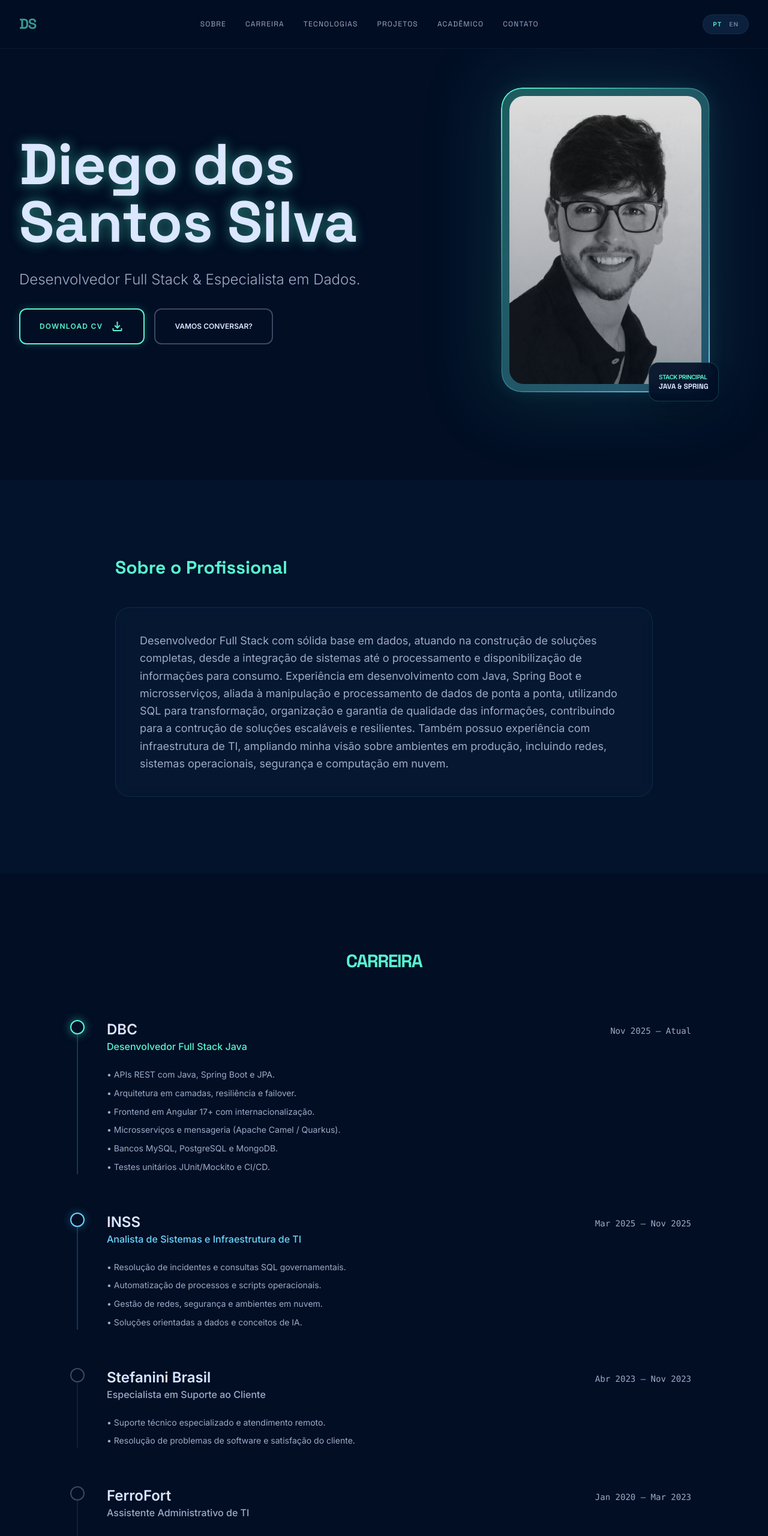
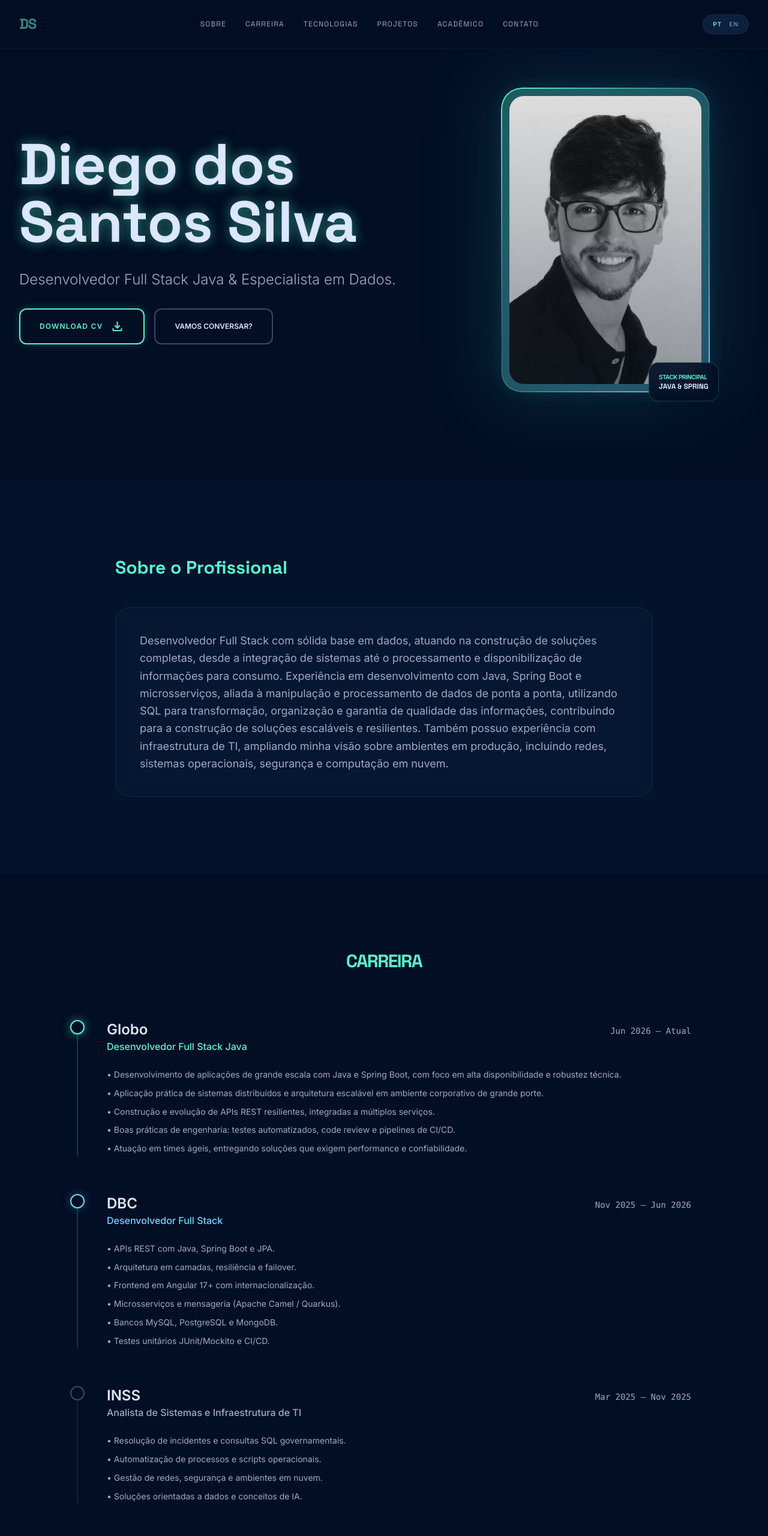
Before and after one commit to diegosantosss/meu-portfolio, a plain HTML site: page index.html in a window 1280 px wide. Shown: the top 2560 px of the page at 60% size. Drawn offline with nearby package versions, Linux system fonts and the light colour scheme.

Commit message:
Atualiza portfolio: Globo, projetos e traducoes

```diff
--- a/index.html
+++ b/index.html
@@ -62,7 +62,7 @@
             <div class="max-w-7xl mx-auto w-full grid grid-cols-1 md:grid-cols-12 gap-12 items-center relative z-10">
                 <div class="md:col-span-7 space-y-8" data-aos="fade-up" data-aos-duration="1200">
                     <h1 class="text-6xl md:text-8xl font-headline font-bold text-on-surface glow-primary leading-tight">Diego dos Santos Silva</h1>
-                    <p class="text-xl md:text-2xl font-light text-on-surface-variant leading-relaxed" data-i18n="hero-desc">Desenvolvedor Full Stack & Especialista em Dados.</p>
+                    <p class="text-xl md:text-2xl font-light text-on-surface-variant leading-relaxed" data-i18n="hero-desc">Desenvolvedor Full Stack Java & Especialista em Dados.</p>
                     <div class="flex flex-wrap gap-4 mt-4">
                         <a href="documentos/curriculo DS(fs)..pdf" download="Curriculo_Diego_Santos.pdf" class="px-8 py-4 border-2 border-primary text-primary hover:bg-primary hover:text-surface font-black text-xs tracking-widest uppercase flex items-center gap-3 transition-all duration-300 rounded-xl shadow-[0_0_15px_rgba(88,245,209,0.2)]">Download CV <span class="material-symbols-outlined">download</span></a>
                         <a href="https://api.whatsapp.com/send?phone=5583988195457&text=Olá Diego" target="_blank" class="px-8 py-4 border-2 border-outline-variant text-on-surface hover:border-primary hover:text-primary font-black text-xs uppercase flex items-center gap-3 transition-all duration-300 rounded-xl" data-i18n="hero-chat">Vamos conversar? <span class="material-symbols-outlined">chat</span></a>
@@ -102,15 +102,23 @@
                     <div class="relative pl-12 border-l-2 border-primary/20" data-aos="fade-left">
                         <div class="absolute w-6 h-6 bg-[#010e24] border-2 border-primary rounded-full -left-[13px] top-0 shadow-[0_0_15px_rgba(88,245,209,0.5)]"></div>
                         <div class="flex flex-col md:flex-row justify-between mb-6">
-                            <div><h3 class="text-2xl font-bold text-on-surface">DBC</h3><p class="text-primary font-medium">Desenvolvedor Full Stack Java</p></div>
-                            <span class="text-on-surface-variant font-mono text-sm mt-2">Nov 2025 – Atual</span>
+                            <div><h3 class="text-2xl font-bold text-on-surface">Globo</h3><p class="text-primary font-medium">Desenvolvedor Full Stack Java</p></div>
+                            <span class="text-on-surface-variant font-mono text-sm mt-2">Jun 2026 – Atual</span>
+                        </div>
+                        <ul class="text-on-surface-variant space-y-2 list-none text-sm leading-relaxed" data-i18n="exp-globo-full"></ul>
+                    </div>
+                    <div class="relative pl-12 border-l-2 border-tertiary/20" data-aos="fade-left" data-aos-delay="100">
+                        <div class="absolute w-6 h-6 bg-[#010e24] border-2 border-tertiary rounded-full -left-[13px] top-0 shadow-[0_0_15px_rgba(108,214,255,0.3)]"></div>
+                        <div class="flex flex-col md:flex-row justify-between mb-6">
+                            <div><h3 class="text-2xl font-bold text-on-surface">DBC</h3><p class="text-tertiary font-medium">Desenvolvedor Full Stack</p></div>
+                            <span class="text-on-surface-variant font-mono text-sm mt-2">Nov 2025 – Jun 2026</span>
                         </div>
                         <ul class="text-on-surface-variant space-y-2 list-none text-sm leading-relaxed" data-i18n="exp-dbc-full"></ul>
                     </div>
-                    <div class="relative pl-12 border-l-2 border-tertiary/20" data-aos="fade-left" data-aos-delay="200">
-                        <div class="absolute w-6 h-6 bg-[#010e24] border-2 border-tertiary rounded-full -left-[13px] top-0 shadow-[0_0_15px_rgba(108,214,255,0.3)]"></div>
+                    <div class="relative pl-12 border-l-2 border-outline-variant/30" data-aos="fade-left" data-aos-delay="200">
+                        <div class="absolute w-6 h-6 bg-[#010e24] border-2 border-outline-variant rounded-full -left-[13px] top-0"></div>
                         <div class="flex flex-col md:flex-row justify-between mb-6">
-                            <div><h3 class="text-2xl font-bold text-on-surface">INSS</h3><p class="text-tertiary font-medium">Analista de Sistemas e Infraestrutura de TI</p></div>
+                            <div><h3 class="text-2xl font-bold text-on-surface">INSS</h3><p class="text-on-surface-variant font-medium">Analista de Sistemas e Infraestrutura de TI</p></div>
                             <span class="text-on-surface-variant font-mono text-sm mt-2">Mar 2025 – Nov 2025</span>
                         </div>
                         <ul class="text-on-surface-variant space-y-2 list-none text-sm leading-relaxed" data-i18n="exp-inss-full"></ul>
@@ -126,7 +134,7 @@
                     <div class="relative pl-12 border-l-2 border-outline-variant/30" data-aos="fade-left" data-aos-delay="400">
                         <div class="absolute w-6 h-6 bg-[#010e24] border-2 border-outline-variant rounded-full -left-[13px] top-0"></div>
                         <div class="flex flex-col md:flex-row justify-between mb-6">
-                            <div><h3 class="text-2xl font-bold text-on-surface">FerroFort</h3><p class="text-on-surface-variant font-medium">Assistente Administrativo de TI</p></div>
+                            <div><h3 class="text-2xl font-bold text-on-surface">FerroFort</h3><p class="text-on-surface-variant font-medium">Técnico de Suporte de TI </p></div>
                             <span class="text-on-surface-variant font-mono text-sm mt-2">Jan 2020 – Mar 2023</span>
                         </div>
                         <ul class="text-on-surface-variant space-y-2 list-none text-sm leading-relaxed" data-i18n="exp-ferro-full"></ul>
@@ -181,15 +189,18 @@
 
         <section class="py-32 px-8 bg-surface-container-low" id="projetos" data-aos="fade-up">
             <div class="max-w-7xl mx-auto">
-                <h2 class="text-3xl font-headline font-bold text-center mb-20 uppercase tracking-widest" data-i18n="nav-projects">Engenharia e Projetos</h2>
+                <div class="text-center mb-20">
+                    <h2 class="text-3xl font-headline font-bold uppercase tracking-widest" data-i18n="nav-projects">Projetos</h2>
+                    <p class="text-xs text-on-surface-variant mt-4 tracking-wide max-w-xl mx-auto leading-relaxed" data-i18n="proj-subtitle">Projetos corporativos e privados — código e deploys mantidos sob confidencialidade.</p>
+                </div>
                 <div class="grid grid-cols-1 md:grid-cols-2 lg:grid-cols-4 gap-8">
                     <div class="glass-card p-6 rounded-3xl group" data-aos="zoom-in" data-aos-delay="100">
-                        <div class="aspect-video rounded-2xl overflow-hidden mb-6"><img src="https://images.unsplash.com/photo-1534447677768-be436bb09401?auto=format&fit=crop&w=600" class="w-full h-full object-cover group-hover:scale-110 transition-transform"></div>
+                        <div class="aspect-video rounded-2xl overflow-hidden mb-6"><img src="https://images.unsplash.com/photo-1550745165-9bc0b252726f?auto=format&fit=crop&w=600" class="w-full h-full object-cover group-hover:scale-110 transition-transform"></div>
                         <h4 class="font-bold text-primary text-xl mb-3">Desbravadores</h4><p class="text-xs text-on-surface-variant leading-relaxed" data-i18n="proj-desb"></p>
                     </div>
                     <div class="glass-card p-6 rounded-3xl group" data-aos="zoom-in" data-aos-delay="200">
-                        <div class="aspect-video rounded-2xl overflow-hidden mb-6"><img src="https://images.unsplash.com/photo-1485846234645-a62644f84728?auto=format&fit=crop&w=600" class="w-full h-full object-cover group-hover:scale-110 transition-transform"></div>
-                        <h4 class="font-bold text-tertiary text-xl mb-3">CINE(X)</h4><p class="text-xs text-on-surface-variant leading-relaxed" data-i18n="proj-cine"></p>
+                        <div class="aspect-video rounded-2xl overflow-hidden mb-6"><img src="https://images.unsplash.com/photo-1522071820081-009f0129c71c?auto=format&fit=crop&w=600" class="w-full h-full object-cover group-hover:scale-110 transition-transform"></div>
+                        <h4 class="font-bold text-tertiary text-xl mb-3">PROVAS</h4><p class="text-xs text-on-surface-variant leading-relaxed" data-i18n="proj-provas"></p>
                     </div>
                     <div class="glass-card p-6 rounded-3xl group" data-aos="zoom-in" data-aos-delay="300">
                         <div class="aspect-video rounded-2xl overflow-hidden mb-6"><img src="https://images.unsplash.com/photo-1434030216411-0b793f4b4173?auto=format&fit=crop&w=600" class="w-full h-full object-cover group-hover:scale-110 transition-transform"></div>
--- a/js/translations.js
+++ b/js/translations.js
@@ -1,23 +1,25 @@
 const translations = {
     pt: {
         "nav-about": "Sobre", "nav-career": "Carreira", "nav-tech": "Tecnologias", "nav-projects": "Projetos", "nav-edu": "Acadêmico", "nav-contact": "Contato",
-        "hero-desc": "Desenvolvedor Full Stack & Especialista em Dados.",
+        "hero-desc": "Desenvolvedor Full Stack Java & Especialista em Dados.",
         "hero-chat": "Vamos conversar?",
         "about-title": "Sobre o Profissional",
-        "about-full": "Desenvolvedor Full Stack com sólida base em dados, atuando na construção de soluções completas, desde a integração de sistemas até o processamento e disponibilização de informações para consumo. Experiência em desenvolvimento com Java, Spring Boot e microsserviços, aliada à manipulação e processamento de dados de ponta a ponta, utilizando SQL para transformação, organização e garantia de qualidade das informações, contribuindo para a contrução de soluções escaláveis e resilientes. Também possuo experiência com infraestrutura de TI, ampliando minha visão sobre ambientes em produção, incluindo redes, sistemas operacionais, segurança e computação em nuvem.",
+        "about-full": "Desenvolvedor Full Stack com sólida base em dados, atuando na construção de soluções completas, desde a integração de sistemas até o processamento e disponibilização de informações para consumo. Experiência em desenvolvimento com Java, Spring Boot e microsserviços, aliada à manipulação e processamento de dados de ponta a ponta, utilizando SQL para transformação, organização e garantia de qualidade das informações, contribuindo para a construção de soluções escaláveis e resilientes. Também possuo experiência com infraestrutura de TI, ampliando minha visão sobre ambientes em produção, incluindo redes, sistemas operacionais, segurança e computação em nuvem.",
         "tech-title": "Ecosistema Técnico",
         "tech-back": "Back-end",
         "tech-front": "Front-end",
         "tech-data": "Dados",
         "tech-devops": "DevOps & Tools",
+        "exp-globo-full": "<li>• Desenvolvimento de aplicações de grande escala com Java e Spring Boot, com foco em alta disponibilidade e robustez técnica.</li><li>• Aplicação prática de sistemas distribuídos e arquitetura escalável em ambiente corporativo de grande porte.</li><li>• Construção e evolução de APIs REST resilientes, integradas a múltiplos serviços.</li><li>• Boas práticas de engenharia: testes automatizados, code review e pipelines de CI/CD.</li><li>• Atuação em times ágeis, entregando soluções que exigem performance e confiabilidade.</li>",
         "exp-dbc-full": "<li>• APIs REST com Java, Spring Boot e JPA.</li><li>• Arquitetura em camadas, resiliência e failover.</li><li>• Frontend em Angular 17+ com internacionalização.</li><li>• Microsserviços e mensageria (Apache Camel / Quarkus).</li><li>• Bancos MySQL, PostgreSQL e MongoDB.</li><li>• Testes unitários JUnit/Mockito e CI/CD.</li>",
         "exp-inss-full": "<li>• Resolução de incidentes e consultas SQL governamentais.</li><li>• Automatização de processos e scripts operacionais.</li><li>• Gestão de redes, segurança e ambientes em nuvem.</li><li>• Soluções orientadas a dados e conceitos de IA.</li>",
         "exp-stef-full": "<li>• Suporte técnico especializado e atendimento remoto.</li><li>• Resolução de problemas de software e satisfação do cliente.</li>",
         "exp-ferro-full": "<li>• Gestão de processos internos e dados administrativos.</li><li>• Controle financeiro digital e apoio operacional de TI.</li>",
-        "proj-desb": "Arquitetura robusta em camadas com persistência JPA.",
-        "proj-cine": "Streaming UI com integração dinâmica de APIs de cinema.",
-        "proj-edu": "Gestão de notas e monitoramento acadêmico reativo.",
-        "proj-aqua": "E-commerce farmacêutico com segurança Spring Security.",
+        "proj-subtitle": "Projetos corporativos e privados — código e deploys mantidos sob confidencialidade.",
+        "proj-desb": "Jogo de RPG desenvolvido durante um hackathon de tecnologia para o qual fui convidado. Experiência colaborativa e intensa, com foco em lógica de jogo, narrativa e entrega funcional sob prazo reduzido.",
+        "proj-provas": "Plataforma web para os processos seletivos da DBC, centralizando as etapas de avaliação, o acompanhamento de candidatos e a organização das seleções em um fluxo único e eficiente.",
+        "proj-edu": "Sistema de gestão acadêmica para registro e acompanhamento de notas, permitindo monitorar o desempenho dos alunos de forma organizada e em tempo real.",
+        "proj-aqua": "Sistema para controle de medicamentos, com gestão do recebimento de estoque e da entrada de mercadorias, organizando todo o fluxo de produtos de forma simples e prática.",
         "contact-title": "O contato que você precisa!",
         "email-label": "E-MAIL DIRETO",
         "form-label-name": "NOME COMPLETO",
@@ -30,7 +32,7 @@ const translations = {
     },
     en: {
         "nav-about": "About", "nav-career": "Career", "nav-tech": "Tech Stack", "nav-projects": "Projects", "nav-edu": "Academic", "nav-contact": "Contact",
-        "hero-desc": "Full Stack Developer & Data Specialist.",
+        "hero-desc": "Full Stack Java Developer & Data Specialist.",
         "hero-chat": "Let's chat?",
         "about-title": "About the Professional",
         "about-full": "Full Stack Developer with a solid data foundation, working on building end-to-end solutions, from system integration to data processing and information delivery. Experience in development with Java, Spring Boot, and microservices, combined with end-to-end data manipulation and processing, using SQL for transformation, organization, and information quality assurance, contributing to the construction of scalable and resilient solutions. I also have experience in IT infrastructure, broadening my vision of production environments, including networking, operating systems, security, and cloud computing.",
@@ -39,14 +41,16 @@ const translations = {
         "tech-front": "Front-end",
         "tech-data": "Data",
         "tech-devops": "DevOps & Tools",
+        "exp-globo-full": "<li>• Development of large-scale applications with Java and Spring Boot, focused on high availability and technical robustness.</li><li>• Hands-on application of distributed systems and scalable architecture in a large enterprise environment.</li><li>• Building and evolving resilient REST APIs integrated with multiple services.</li><li>• Engineering best practices: automated testing, code review and CI/CD pipelines.</li><li>• Working in agile teams, delivering solutions that demand performance and reliability.</li>",
         "exp-dbc-full": "<li>• REST APIs with Java, Spring Boot and JPA.</li><li>• Layered architecture, resilience and failover.</li><li>• Angular 17+ frontend with internationalization.</li><li>• Microservices and messaging (Apache Camel / Quarkus).</li><li>• MySQL, PostgreSQL and MongoDB databases.</li><li>• JUnit/Mockito unit testing and CI/CD.</li>",
         "exp-inss-full": "<li>• Incident resolution and governmental SQL queries.</li><li>• Process automation and operational scripting.</li><li>• Network management, security, and cloud environments.</li><li>• Data-driven solutions and AI concepts.</li>",
         "exp-stef-full": "<li>• Specialized technical support and remote assistance.</li><li>• Software troubleshooting and client satisfaction focus.</li>",
         "exp-ferro-full": "<li>• Internal process management and administrative data.</li><li>• Digital financial control and IT operational support.</li>",
-        "proj-desb": "Robust layered architecture with JPA persistence.",
-        "proj-cine": "Streaming UI with dynamic cinema API integration.",
-        "proj-edu": "Reactive grade management and academic monitoring.",
-        "proj-aqua": "Pharmaceutical e-commerce with Spring Security.",
+        "proj-subtitle": "Corporate and private projects — code and deployments kept under confidentiality.",
+        "proj-desb": "RPG game built during a technology hackathon I was invited to. An intense, collaborative experience focused on game logic, narrative and shipping a working product under a tight deadline.",
+        "proj-provas": "Web platform for DBC's recruitment processes, centralizing evaluation stages, candidate tracking and the organization of selections in a single, efficient flow.",
+        "proj-edu": "Academic management system for recording and tracking grades, allowing student performance to be monitored in an organized, real-time way.",
+        "proj-aqua": "System for medication control, handling stock receiving and incoming goods, organizing the entire product flow in a simple, practical way.",
         "contact-title": "The contact you need!",
         "email-label": "DIRECT E-MAIL",
         "form-label-name": "FULL NAME",
```
